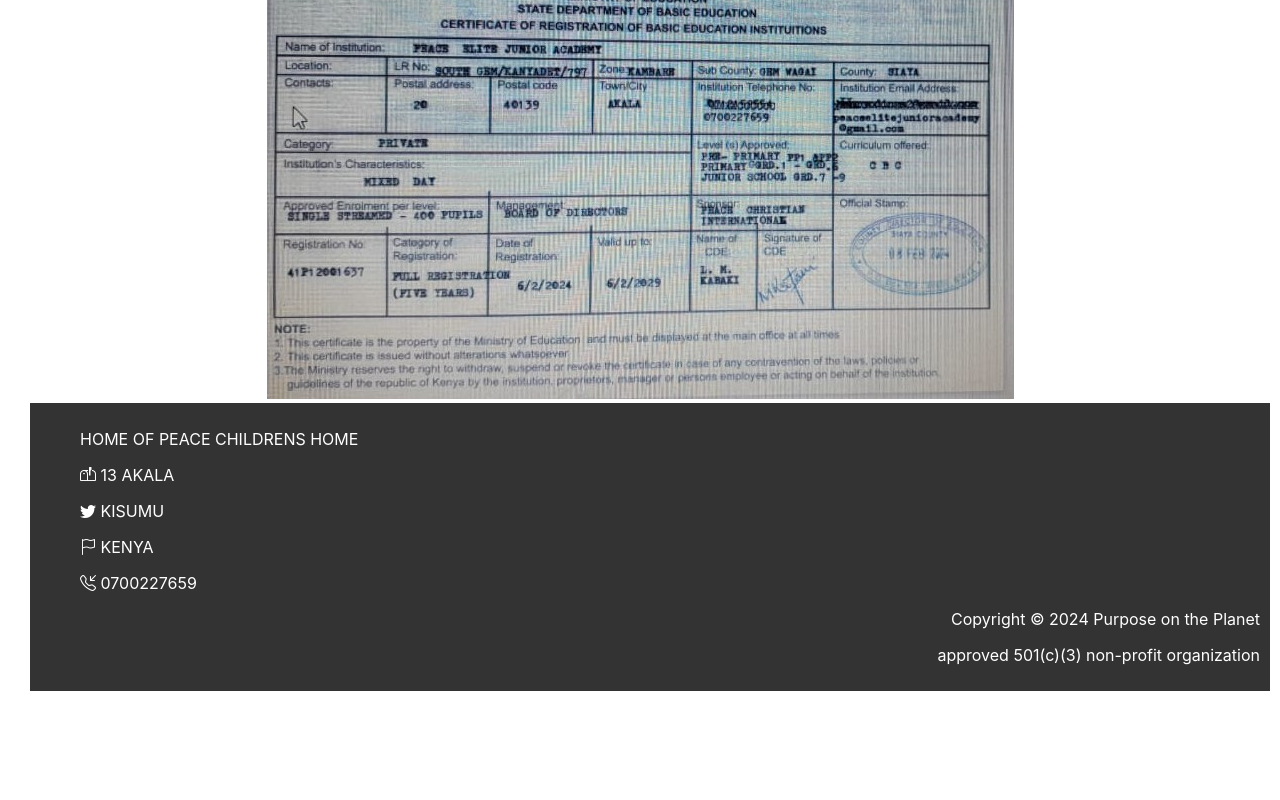
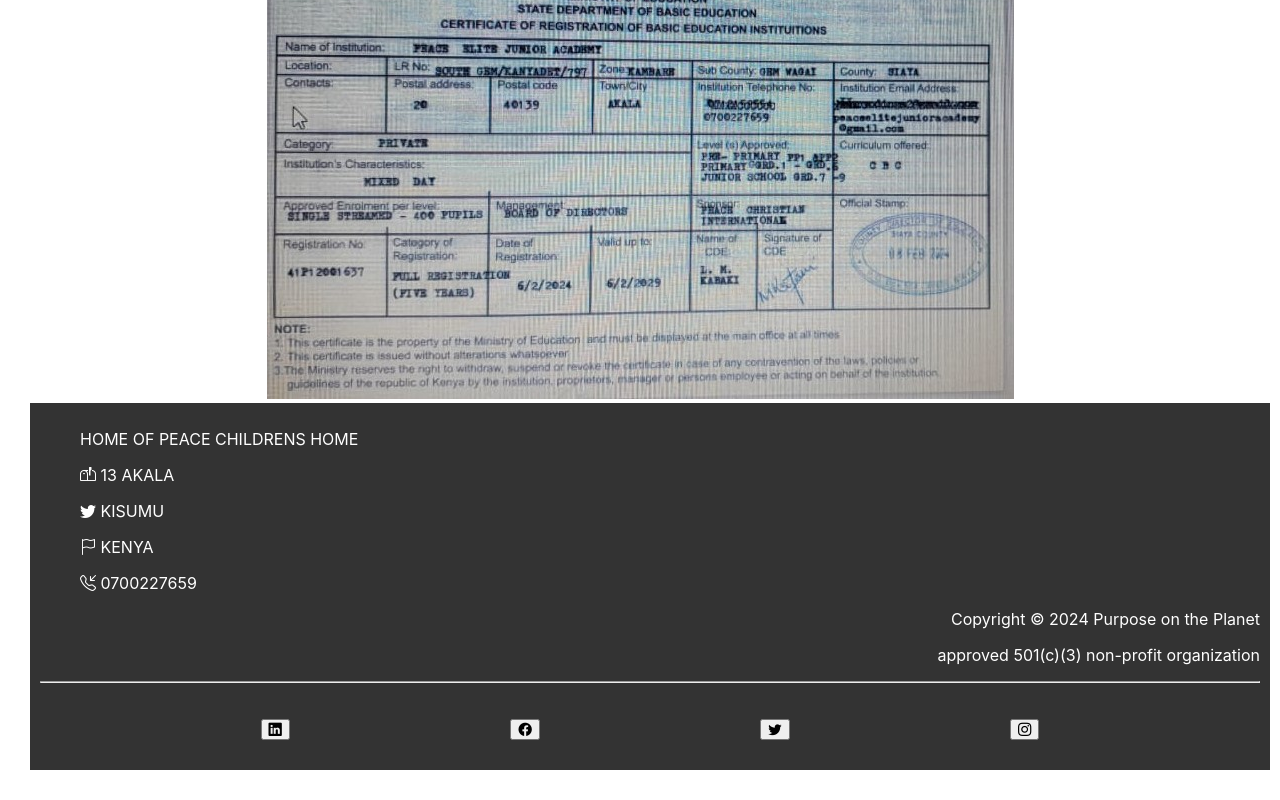
Before and after one commit to pemprojects/homeofpeace-website, a React (Create React App) app: page / in a window 1280 px wide. Shown: the part 3697-4497 px from the top of the page. Before the commit the page ends 4418 px from the top, so only its background shows below. Built offline with nearby package versions, Linux system fonts and the light colour scheme.

Commit message:
Update social media icons

```diff
--- a/src/components/Footer.jsx
+++ b/src/components/Footer.jsx
@@ -1,6 +1,6 @@
 import React, { useState } from 'react';
 import orphanage from '../data/hope_orphanage.json';
-import "bootstrap-icons/font/bootstrap-icons.css";
+import 'bootstrap-icons/font/bootstrap-icons.css';
 
 const Footer = () => {
     let date = new Date().getFullYear();
@@ -11,10 +11,21 @@ const Footer = () => {
                 <li style={{ textAlign: 'left' }}>
                     <div>
                         <p>{orphanage.ORPHANAGE_NAME}</p>
-                        <p><i className="bi bi-mailbox-flag"></i> {orphanage.ADDRESS}</p>
-                        <p><i className="bi bi-twitter"></i> {orphanage.PROVINCE}</p>
-                        <p><i className="bi bi-flag"></i> {orphanage.COUNTRY}</p>
-                        <p><i className="bi bi-telephone-inbound"></i> {orphanage.PHONE_NUMBER}</p>
+                        <p>
+                            <i className="bi bi-mailbox-flag"></i>{' '}
+                            {orphanage.ADDRESS}
+                        </p>
+                        <p>
+                            <i className="bi bi-twitter"></i>{' '}
+                            {orphanage.PROVINCE}
+                        </p>
+                        <p>
+                            <i className="bi bi-flag"></i> {orphanage.COUNTRY}
+                        </p>
+                        <p>
+                            <i className="bi bi-telephone-inbound"></i>{' '}
+                            {orphanage.PHONE_NUMBER}
+                        </p>
                     </div>
                 </li>
                 <li style={{ textAlign: 'right' }}>
@@ -24,8 +35,30 @@ const Footer = () => {
                     </div>
                 </li>
             </ul>
+            <hr />
+            <div style={{ display: 'flex', justifyContent: 'space-evenly' }}>
+                <h2>
+                    <button>
+                        <i className="bi bi-linkedin"></i>
+                    </button>
+                </h2>
+                <h2>
+                    <button>
+                        <i className="bi bi-facebook"></i>
+                    </button>
+                </h2>
+                <h2>
+                    <button>
+                        <i className="bi bi-twitter"></i>
+                    </button>
+                </h2>
+                <h2>
+                    <button>
+                        <i className="bi bi-instagram"></i>
+                    </button>
+                </h2>
+            </div>
         </footer>
-
     );
 };
 
```
